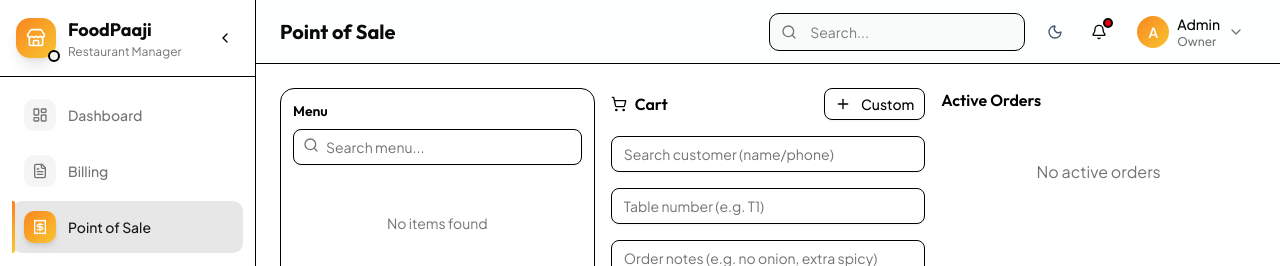
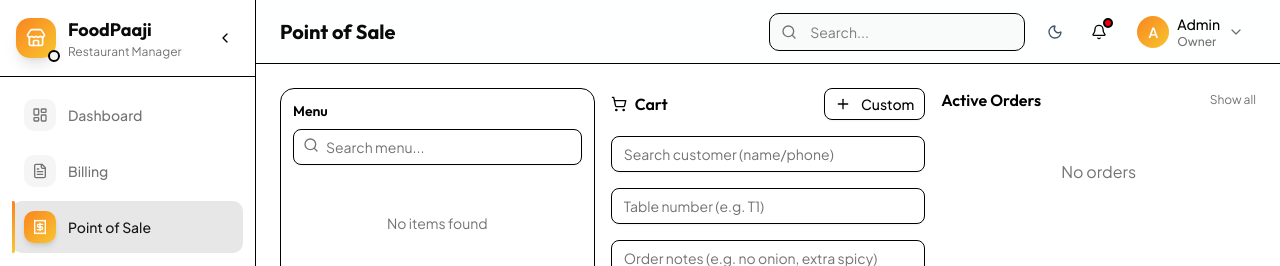
Before and after one commit to The-Thought-Magician/foodpaaji, a Next.js app in the folder app/: page /pos in a window 1280 px wide. Shown: the top 266 px of the page. Built offline with nearby package versions, Linux system fonts and the light colour scheme.

Commit message:
Add show all/active toggle for POS orders panel

```diff
--- a/app/src/views/pos-view.tsx
+++ b/app/src/views/pos-view.tsx
@@ -72,6 +72,7 @@ export function PosView() {
   const [showConvert, setShowConvert] = useState<Order | null>(null)
   const [taxPercent, setTaxPercent] = useState(() => getSettings().default_tax_percent)
   const [discountPercent, setDiscountPercent] = useState(0)
+  const [showAllOrders, setShowAllOrders] = useState(false)
 
   const loadOrders = useCallback(async () => {
     try {
@@ -85,10 +86,8 @@ export function PosView() {
   const searchCustomers = async (q: string) => {
     setCustomerSearch(q)
     if (!q.trim()) { setCustomerResults([]); return }
-    try {
-      const res = await invoke<{ success: boolean; data?: Customer[] }>('get_customers', { search: q, limit: 5 })
-      if (res.success && res.data) setCustomerResults(res.data)
-    } catch (e) { console.error(e) }
+    const res = await invoke<{ success: boolean; data?: Customer[] }>('get_customers', { search: q, limit: 5 }).catch(() => null)
+    if (res?.success && res.data) setCustomerResults(res.data)
   }
 
   const addItem = () => setCart([...cart, { item_name: '', quantity: 1, unit_price: 0 }])
@@ -229,9 +228,9 @@ export function PosView() {
       </div>
 
       <div className="flex flex-col space-y-4 overflow-hidden">
-        <h3 className="font-semibold">Active Orders</h3>
+        <div className="flex items-center justify-between"><h3 className="font-semibold">{showAllOrders ? 'All Orders' : 'Active Orders'}</h3><button className="text-xs text-muted-foreground hover:text-foreground" onClick={() => setShowAllOrders(v => !v)}>{showAllOrders ? 'Active only' : 'Show all'}</button></div>
         <div className="flex-1 overflow-y-auto space-y-2">
-          {orders.filter(o => o.status !== 'served' && o.status !== 'cancelled').map(order => (
+          {(showAllOrders ? orders : orders.filter(o => o.status !== 'served' && o.status !== 'cancelled')).map(order => (
             <Card key={order.id} className="card-hover">
               <CardContent className="p-4">
                 <div className="flex items-center justify-between mb-2">
@@ -251,9 +250,7 @@ export function PosView() {
               </CardContent>
             </Card>
           ))}
-          {orders.filter(o => o.status !== 'served' && o.status !== 'cancelled').length === 0 && (
-            <p className="text-center text-muted-foreground py-8">No active orders</p>
-          )}
+          {(showAllOrders ? orders : orders.filter(o => o.status !== 'served' && o.status !== 'cancelled')).length === 0 && <p className="text-center text-muted-foreground py-8">No orders</p>}
         </div>
       </div>
 
```
